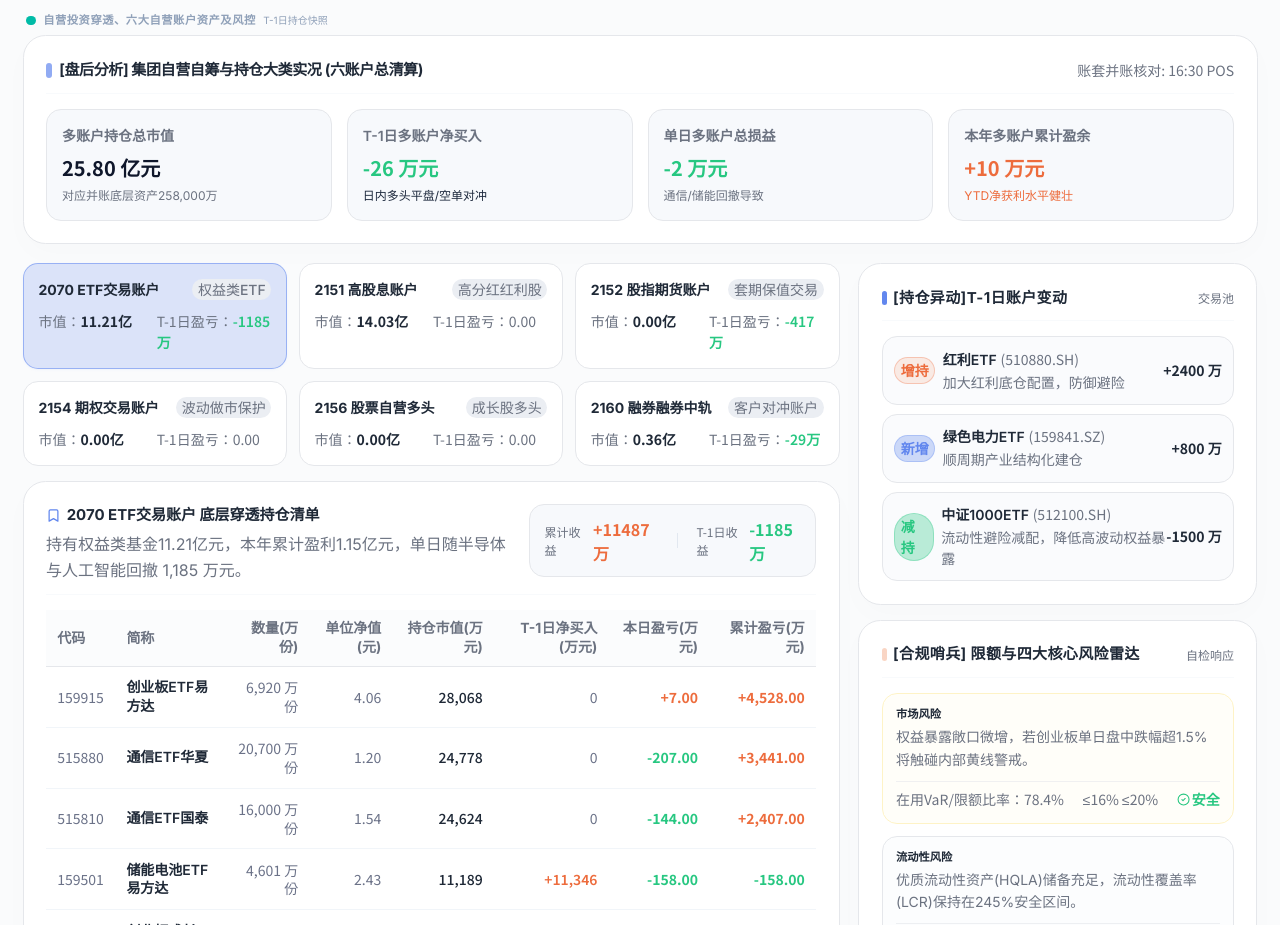
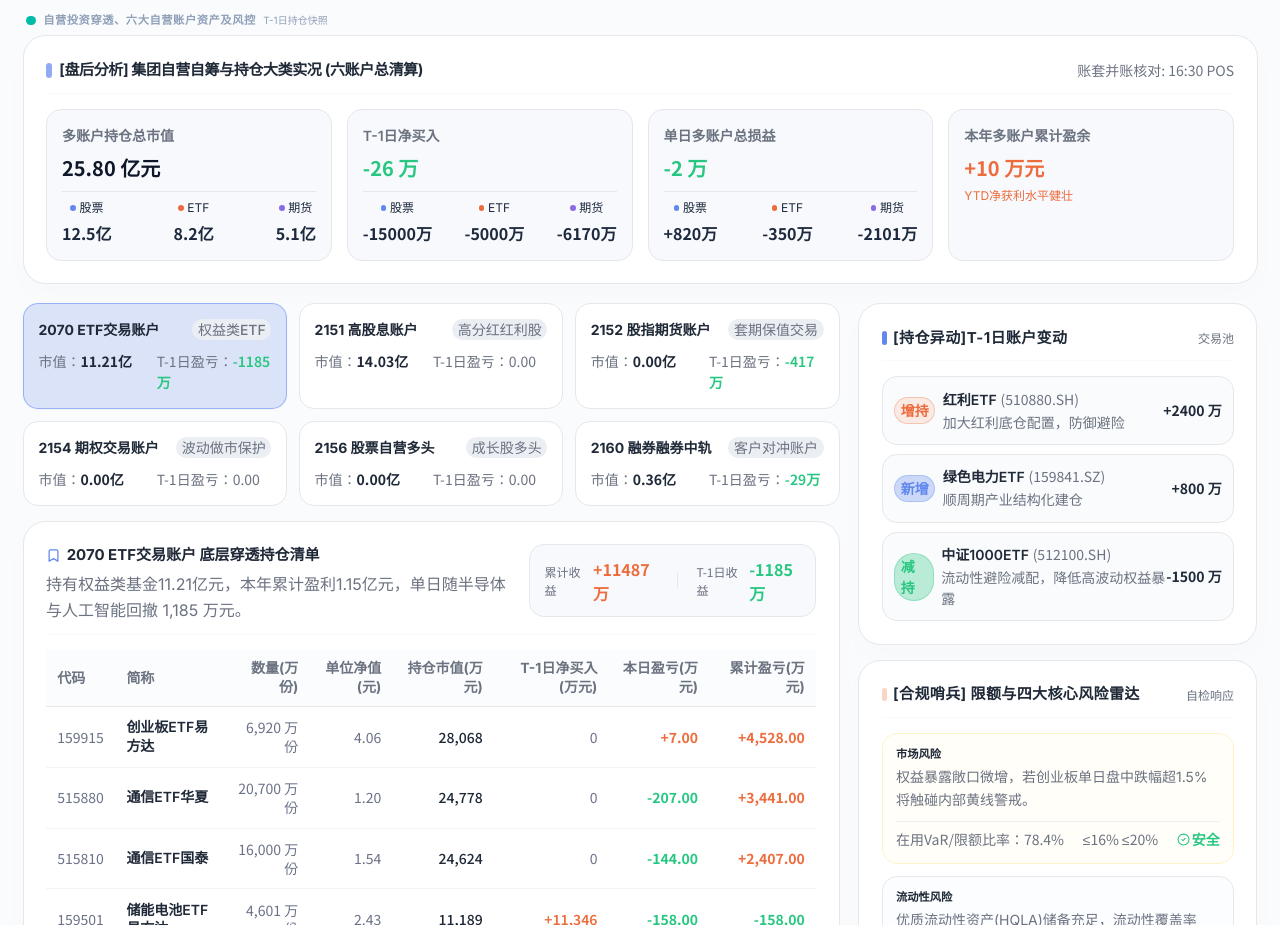
Before and after one commit to guxilei90/jingying, a React (Vite) app: page / in a window 1280 px wide. Shown: the part 3760-4685 px from the top of the page. Built offline with nearby package versions, Linux system fonts and the light colour scheme.

Commit message:
盘后分析KPI卡片增加三大细分项：股票/ETF/期货市值、净买入、损益分布

```diff
--- a/src/components/InvestmentSection.tsx
+++ b/src/components/InvestmentSection.tsx
@@ -33,6 +33,10 @@ export const InvestmentSection: React.FC<InvestmentSectionProps> = ({
     netBuy: 0,
     dailyPnL: 0,
     yearPnL: 0,
+    // Sub-items for first three cards
+    totalValueByType: { stock: 0, etf: 0, futures: 0 },
+    netBuyByType: { stock: 0, etf: 0, futures: 0 },
+    pnlByType: { stock: 0, etf: 0, futures: 0 },
   });
 
   // Count-up animation for KPI values - triggers when switching to 盘后分析
@@ -44,6 +48,9 @@ export const InvestmentSection: React.FC<InvestmentSectionProps> = ({
         netBuy: 0,
         dailyPnL: 0,
         yearPnL: 0,
+        totalValueByType: { stock: 0, etf: 0, futures: 0 },
+        netBuyByType: { stock: 0, etf: 0, futures: 0 },
+        pnlByType: { stock: 0, etf: 0, futures: 0 },
       });
     }
 
@@ -57,6 +64,10 @@ export const InvestmentSection: React.FC<InvestmentSectionProps> = ({
       netBuy: -26.17,
       dailyPnL: -1.631,
       yearPnL: 9.644,
+      // Sub-items
+      totalValueByType: { stock: 12.50, etf: 8.20, futures: 5.10 },
+      netBuyByType: { stock: -15000, etf: -5000, futures: -6170 },
+      pnlByType: { stock: 820, etf: -350, futures: -2101 },
     };
 
     const timer = setInterval(() => {
@@ -69,6 +80,21 @@ export const InvestmentSection: React.FC<InvestmentSectionProps> = ({
         netBuy: targetValues.netBuy * easeOut,
         dailyPnL: targetValues.dailyPnL * easeOut,
         yearPnL: targetValues.yearPnL * easeOut,
+        totalValueByType: {
+          stock: targetValues.totalValueByType.stock * easeOut,
+          etf: targetValues.totalValueByType.etf * easeOut,
+          futures: targetValues.totalValueByType.futures * easeOut,
+        },
+        netBuyByType: {
+          stock: targetValues.netBuyByType.stock * easeOut,
+          etf: targetValues.netBuyByType.etf * easeOut,
+          futures: targetValues.netBuyByType.futures * easeOut,
+        },
+        pnlByType: {
+          stock: targetValues.pnlByType.stock * easeOut,
+          etf: targetValues.pnlByType.etf * easeOut,
+          futures: targetValues.pnlByType.futures * easeOut,
+        },
       });
 
       if (step >= steps) {
@@ -220,19 +246,58 @@ export const InvestmentSection: React.FC<InvestmentSectionProps> = ({
           <div className="bg-[#F7F9FC] p-4 rounded-2xl border border-[#E5E7EB]">
             <span className="text-[14px] text-[#6B7280] font-semibold block">多账户持仓总市值</span>
             <span className="text-[20px] font-bold text-slate-900 font-mono mt-2 block">{animatedKpi.totalValue.toFixed(2)} 亿元</span>
-            <span className="text-[12px] text-[#6B7280] block mt-1 font-sans">对应并账底层资产258,000万</span>
+            <div className="flex items-center justify-between mt-2 pt-2 border-t border-[#E5E7EB]">
+              <div className="flex flex-col items-center gap-1">
+                <span className="flex items-center gap-1 text-[12px]"><span className="w-1.5 h-1.5 rounded-full bg-[#6287EE]"></span>股票</span>
+                <span className="text-[16px] font-mono font-bold">{animatedKpi.totalValueByType.stock.toFixed(1)}亿</span>
+              </div>
+              <div className="flex flex-col items-center gap-1">
+                <span className="flex items-center gap-1 text-[12px]"><span className="w-1.5 h-1.5 rounded-full bg-[#ED6C3D]"></span>ETF</span>
+                <span className="text-[16px] font-mono font-bold">{animatedKpi.totalValueByType.etf.toFixed(1)}亿</span>
+              </div>
+              <div className="flex flex-col items-center gap-1">
+                <span className="flex items-center gap-1 text-[12px]"><span className="w-1.5 h-1.5 rounded-full bg-[#886CE6]"></span>期货</span>
+                <span className="text-[16px] font-mono font-bold">{animatedKpi.totalValueByType.futures.toFixed(1)}亿</span>
+              </div>
+            </div>
           </div>
 
           <div className="bg-[#F7F9FC] p-4 rounded-2xl border border-[#E5E7EB]">
-            <span className="text-[14px] text-[#6B7280] font-semibold block">{selectedScenario === 'evening' ? 'T日' : 'T-1'}日多账户净买入</span>
-            <span className="text-[20px] font-bold text-[#27C781] font-mono mt-2 block">{animatedKpi.netBuy.toFixed(0)} 万元</span>
-            <span className="text-[12px] hover:text-[#27C781] block mt-1">日内多头平盘/空单对冲</span>
+            <span className="text-[14px] text-[#6B7280] font-semibold block">{selectedScenario === 'evening' ? 'T日' : 'T-1'}日净买入</span>
+            <span className="text-[20px] font-bold text-[#27C781] font-mono mt-2 block">{animatedKpi.netBuy.toFixed(0)} 万</span>
+            <div className="flex items-center justify-between mt-2 pt-2 border-t border-[#E5E7EB]">
+              <div className="flex flex-col items-center gap-1">
+                <span className="flex items-center gap-1 text-[12px]"><span className="w-1.5 h-1.5 rounded-full bg-[#6287EE]"></span>股票</span>
+                <span className="text-[16px] font-mono font-bold">{animatedKpi.netBuyByType.stock >= 0 ? '+' : ''}{animatedKpi.netBuyByType.stock.toFixed(0)}万</span>
+              </div>
+              <div className="flex flex-col items-center gap-1">
+                <span className="flex items-center gap-1 text-[12px]"><span className="w-1.5 h-1.5 rounded-full bg-[#ED6C3D]"></span>ETF</span>
+                <span className="text-[16px] font-mono font-bold">{animatedKpi.netBuyByType.etf >= 0 ? '+' : ''}{animatedKpi.netBuyByType.etf.toFixed(0)}万</span>
+              </div>
+              <div className="flex flex-col items-center gap-1">
+                <span className="flex items-center gap-1 text-[12px]"><span className="w-1.5 h-1.5 rounded-full bg-[#886CE6]"></span>期货</span>
+                <span className="text-[16px] font-mono font-bold">{animatedKpi.netBuyByType.futures >= 0 ? '+' : ''}{animatedKpi.netBuyByType.futures.toFixed(0)}万</span>
+              </div>
+            </div>
           </div>
 
           <div className="bg-[#F7F9FC] p-4 rounded-2xl border border-[#E5E7EB]">
             <span className="text-[14px] text-[#6B7280] font-semibold block">单日多账户总损益</span>
-            <span className="text-[20px] font-bold text-[#27C781] font-mono mt-2 block">{animatedKpi.dailyPnL.toFixed(0)} 万元</span>
-            <span className="text-[12px] text-[#6B7280] block mt-1">通信/储能回撤导致</span>
+            <span className="text-[20px] font-bold text-[#27C781] font-mono mt-2 block">{animatedKpi.dailyPnL.toFixed(0)} 万</span>
+            <div className="flex items-center justify-between mt-2 pt-2 border-t border-[#E5E7EB]">
+              <div className="flex flex-col items-center gap-1">
+                <span className="flex items-center gap-1 text-[12px]"><span className="w-1.5 h-1.5 rounded-full bg-[#6287EE]"></span>股票</span>
+                <span className="text-[16px] font-mono font-bold">{animatedKpi.pnlByType.stock >= 0 ? '+' : ''}{animatedKpi.pnlByType.stock.toFixed(0)}万</span>
+              </div>
+              <div className="flex flex-col items-center gap-1">
+                <span className="flex items-center gap-1 text-[12px]"><span className="w-1.5 h-1.5 rounded-full bg-[#ED6C3D]"></span>ETF</span>
+                <span className="text-[16px] font-mono font-bold">{animatedKpi.pnlByType.etf >= 0 ? '+' : ''}{animatedKpi.pnlByType.etf.toFixed(0)}万</span>
+              </div>
+              <div className="flex flex-col items-center gap-1">
+                <span className="flex items-center gap-1 text-[12px]"><span className="w-1.5 h-1.5 rounded-full bg-[#886CE6]"></span>期货</span>
+                <span className="text-[16px] font-mono font-bold">{animatedKpi.pnlByType.futures >= 0 ? '+' : ''}{animatedKpi.pnlByType.futures.toFixed(0)}万</span>
+              </div>
+            </div>
           </div>
 
           <div className="bg-[#F7F9FC] p-4 rounded-2xl border border-[#E5E7EB]">
```
